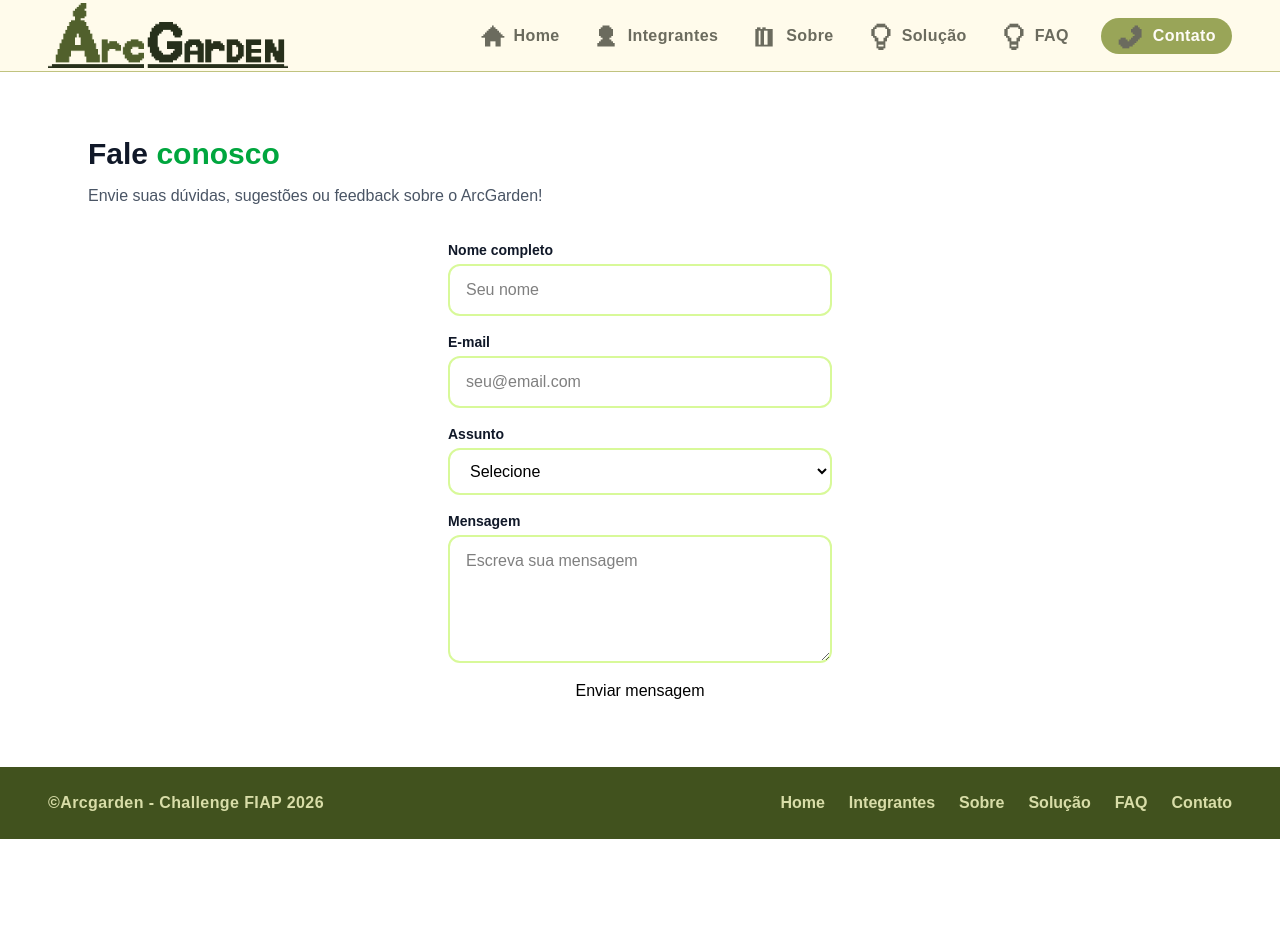
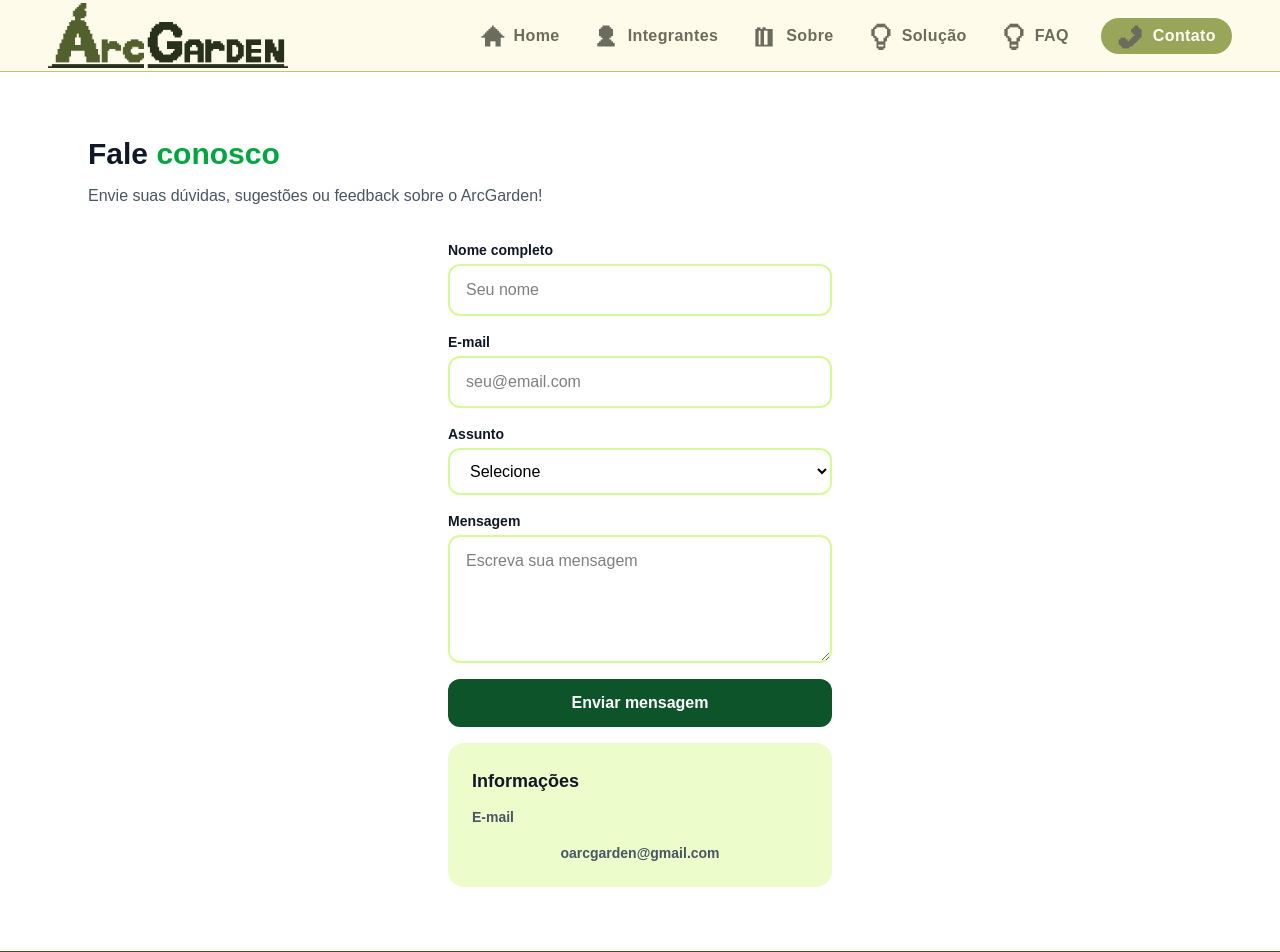
Before and after one commit to HayanoIche/ArcGarden-FrontEnd, a React (Vite) app: page /contato in a window 1280 px wide. Shown: the top 952 px of the page. Before the commit the page ends 839 px from the top, so only its background shows below. Built offline with nearby package versions, Linux system fonts and the light colour scheme.

Commit message:
feat: botão e informações de contato estilizados

```diff
--- a/src/pages/Contato.tsx
+++ b/src/pages/Contato.tsx
@@ -66,10 +66,27 @@ function Contato() {
               />
             </div>
 
-            <button type="submit">
+            <button
+              className="w-full rounded-xl bg-green-900 px-4 py-3 font-semibold text-white hover:bg-green-800"
+              type="submit"
+            >
               Enviar mensagem
             </button>
           </form>
+
+          <div className="mx-auto mt-4 w-full max-w-sm rounded-2xl bg-lime-100 p-6">
+            <h3 className="mb-3 text-lg font-bold text-gray-900">
+              Informações
+            </h3>
+
+            <p className="text-sm font-semibold text-gray-600">
+              E-mail
+            </p>
+
+            <p className="mt-4 text-center text-sm font-semibold text-gray-600">
+              oarcgarden@gmail.com
+            </p>
+          </div>
         </div>
       </section>
     </main>
```
